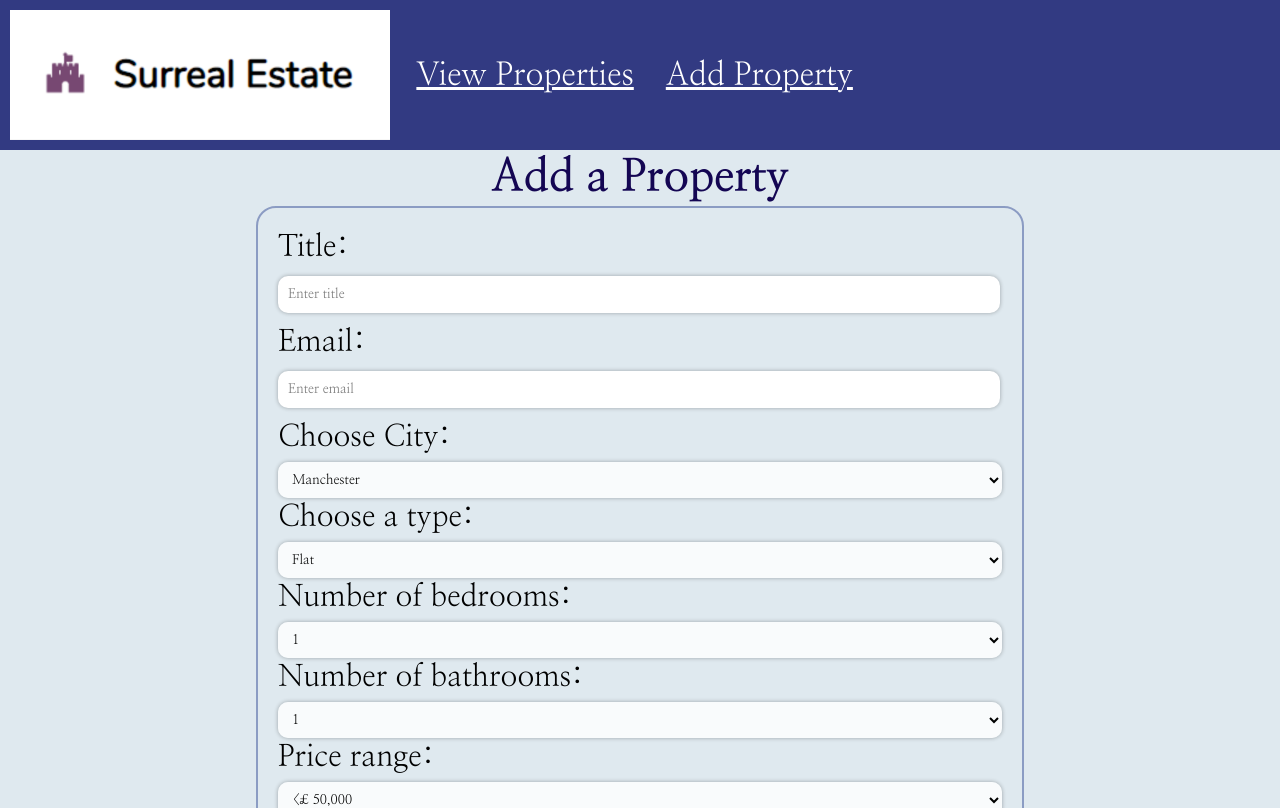
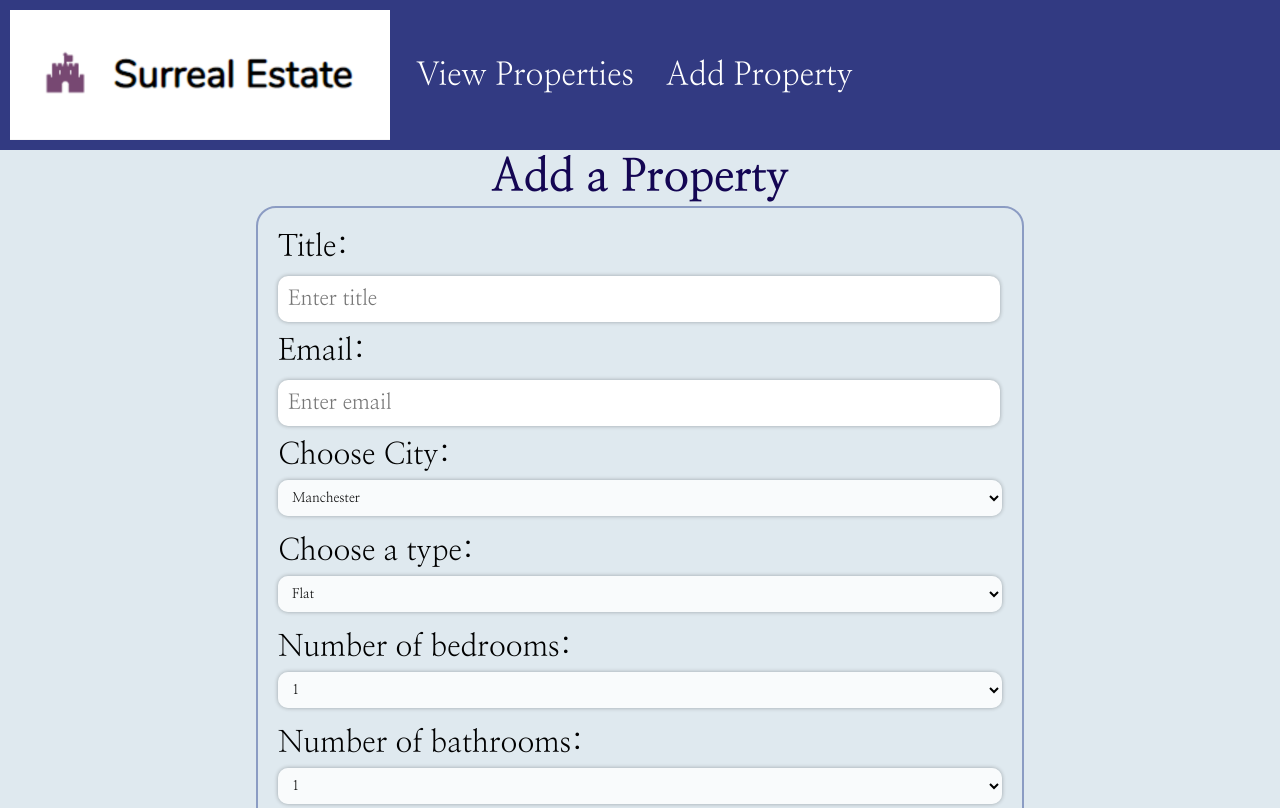
Before and after one commit to SanMasood/Surreal-Estate, a React (Create React App) app: page /add-property in a window 1280 px wide. Shown: the top 808 px of the page. Built offline with nearby package versions, Linux system fonts and the light colour scheme.

Commit message:
Used axios to insert field inputs into DB

```diff
--- a/package.json
+++ b/package.json
@@ -6,6 +6,7 @@
     "@testing-library/jest-dom": "^4.2.4",
     "@testing-library/react": "^9.5.0",
     "@testing-library/user-event": "^7.2.1",
+    "axios": "^0.19.2",
     "history": "^5.0.0",
     "react": "^16.13.1",
     "react-dom": "^16.13.1",
--- a/src/components/AddProperty.js
+++ b/src/components/AddProperty.js
@@ -1,5 +1,7 @@
 import React, { useState } from 'react';
 import '../styles/AddProperty.css';
+
+const axios = require('axios');
 
 const AddProperty = () => {
   const initialState = {
@@ -18,7 +20,15 @@ const AddProperty = () => {
 
   const handleAddProperty = (event) => {
     event.preventDefault();
-    console.log(fields);
+    console.log(fields);// axios request
+
+    axios.post('http://localhost:4000/api/v1/PropertyListing',
+      { ...fields })
+      .then((response) => {
+        // console.log(response);
+        console.log(response.data);
+      })
+      .catch((error) => console.log(error));
   };
 
   const handleFieldChange = (event) => {
@@ -33,7 +43,8 @@ const AddProperty = () => {
 
         <div className="title">
           <label htmlFor="title" className="title-label">
-            Title:<br />
+            Title:
+            <br />
             <input
               id="title"
               name="title"
@@ -47,7 +58,9 @@ const AddProperty = () => {
 
         <div className="email">
           <label htmlFor="email">
-            Email: <br />
+            Email:
+            {' '}
+            <br />
             <input
               id="email"
               name="email"
@@ -191,8 +204,6 @@ const AddProperty = () => {
           </label>
         </div>
 
-
-
         <button type="submit">Add</button>
       </form>
     </div>
--- a/src/styles/AddProperty.css
+++ b/src/styles/AddProperty.css
@@ -19,6 +19,7 @@ form {
     border-radius: 20px;
 
 }
+
 input[type="text"] {
     padding: 10px;
     margin: 10px 0;
@@ -37,13 +38,19 @@ select {
     width: 100%;
     border: 0;
     padding:10px;
+
     border-radius:10px;
-    box-shadow:0 0 4px rgba(0,0,0,0.3);
+    box-shadow: 0 0 4px rgba(0,0,0,0.3);
     background-color: rgba(255, 255, 255, 0.822);
     transition: .3s box-shadow;
+}
+.title input, .email input{
+    font-size: 70%;
 
 }
-
+.city, .type, .bedrooms, .bathrooms, .price {
+    padding-bottom: 1rem;
+}
 select:hover {
     box-shadow:0 0 8px rgba(57, 103, 173, 0.5);
 }
--- a/src/styles/NavBar.css
+++ b/src/styles/NavBar.css
@@ -1,7 +1,6 @@
 .navBar{
     display: flex;
     background-color: rgba(8, 18, 104, 0.829);
-
 }
 
 .logoImage{
@@ -9,18 +8,21 @@
     width: auto;
     padding: 10px;
 }
+
 .navbar-links{
     margin:0;
     padding: 0;
     align-self: center;
+}
 
-}
 .navbar-links-item {
     display: inline-block;
     margin: 0;
     padding: 1rem;
     font-size:  2rem;
 }
+
 .view-link, .add-link{
     color: white;
+    text-decoration: none;
 }
```
Also changed, not shown: 1 other file (tests, documents, lock files or other folders).
